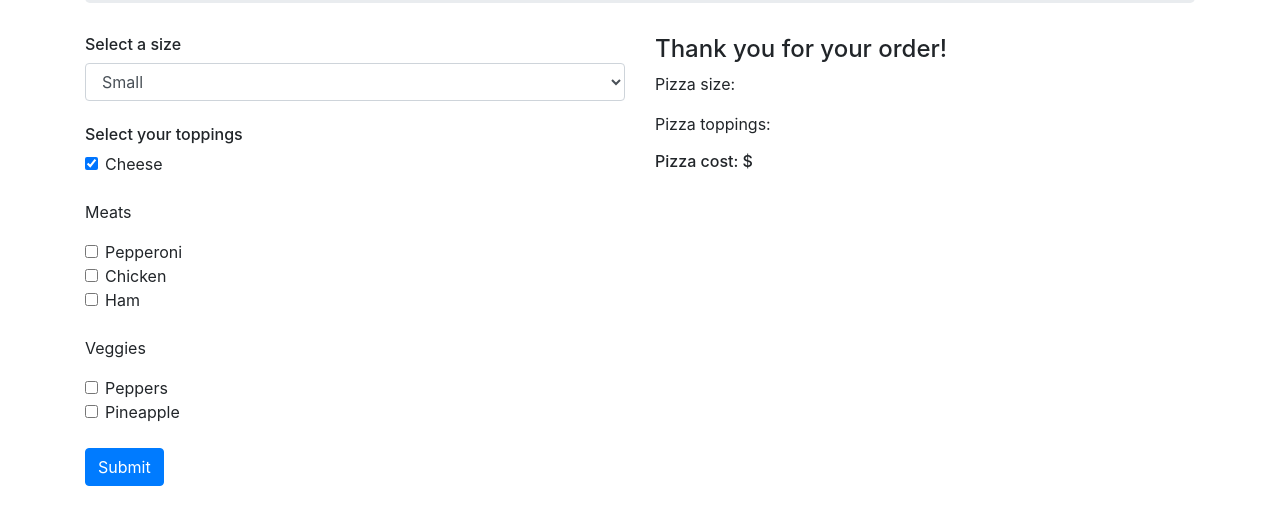
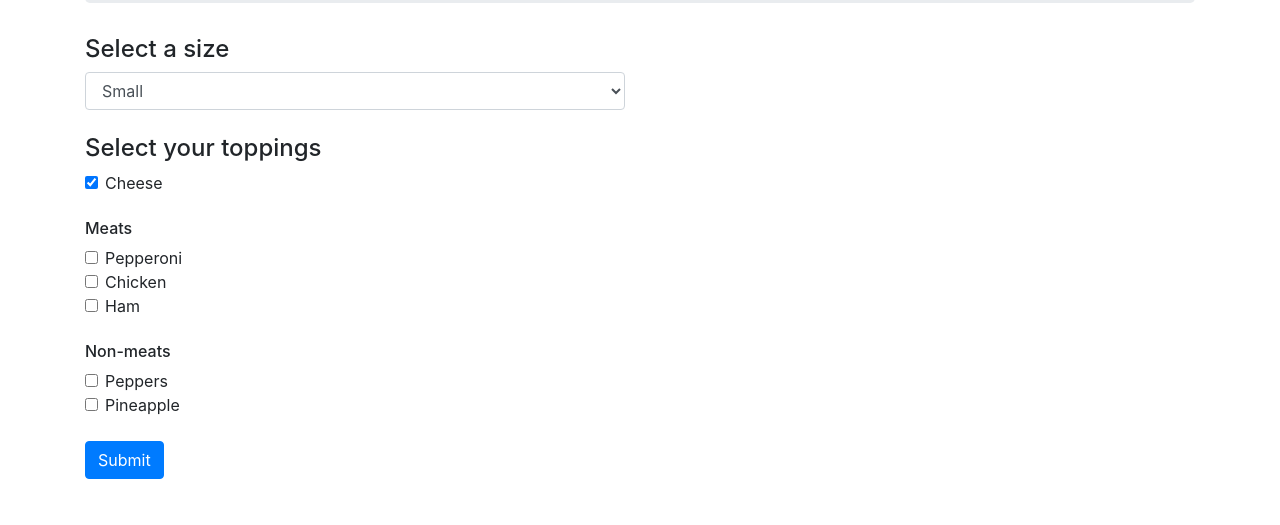
Before and after one commit to ericamarroquin/pizza-parlor, a plain HTML site: page index.html in a window 1280 px wide. Shown: the part 227-752 px from the top of the page. Drawn offline with Linux system fonts and the light colour scheme.

Commit message:
WIP: adding functionality to order more than 1 pizza

```diff
--- a/css/styles.css
+++ b/css/styles.css
@@ -0,0 +1,3 @@
+.show-order {
+  display: none;
+}
--- a/index.html
+++ b/index.html
@@ -16,7 +16,7 @@
     <div class="row">
       <div class="col-md-6">
 
-        <h6>Select a size</h6>
+        <h4>Select a size</h4>
 
         <form id="chooseToppings">
           <select class="form-control" id="size">
@@ -27,14 +27,14 @@
           </select>
           <br>
 
-          <h6>Select your toppings</h6>
+          <h4>Select your toppings</h4>
           <div class="form-check">
             <input class="form-check-input" type="checkbox" value="cheese" name="toppings" id="cheese" checked>
             <label class="form-check-label" for="cheese">Cheese</label>
           </div>
           <br>
 
-          <p>Meats</p>
+          <h6>Meats</h6>
           <div class="form-check">
             <input class="form-check-input" type="checkbox" value="pepperoni" name="toppings" id="pepperoni">
             <label class="form-check-label" for="pepperoni">Pepperoni</label>
@@ -49,7 +49,7 @@
           </div>
           <br>
 
-          <p>Veggies</p>
+          <h6>Non-meats</h6>
           <div class="form-check">
             <input class="form-check-input" type="checkbox" value="peppers" name="toppings" id="peppers">
             <label class="form-check-label" for="peppers">Peppers</label>
--- a/js/scripts.js
+++ b/js/scripts.js
@@ -1,4 +1,8 @@
 //Business Logic
+function MultiplePizzas() {
+  this.pizzas = {};
+  this.pizzaId = 0;
+}
 
 function Pizza() {
   this.size = "small";
@@ -36,6 +40,8 @@ Pizza.prototype.totalCost = function() {
 }
 
 //UI Logic
+let multiplePizzas = new MultiplePizzas();
+
 $(document).ready(function() {
   $("form#chooseToppings").submit(function(event) {
     event.preventDefault();
@@ -52,5 +58,6 @@ $(document).ready(function() {
     $("#pizza-size").text(newPizza.size);
     $("#pizza-toppings").text(newPizza.toppings.join(", "));
     $("#pizza-cost").text(pizzaCost);
+    $(".show-order").show();
   })
 })
```
